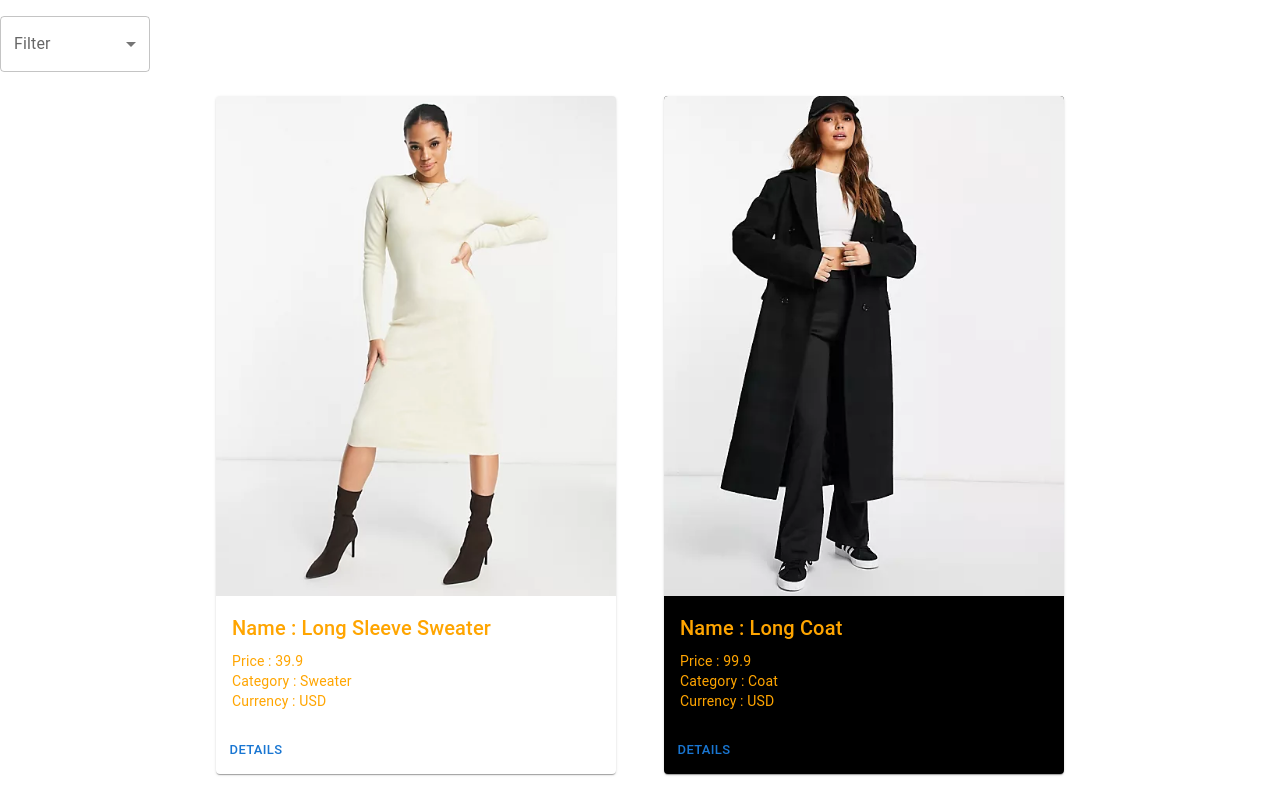
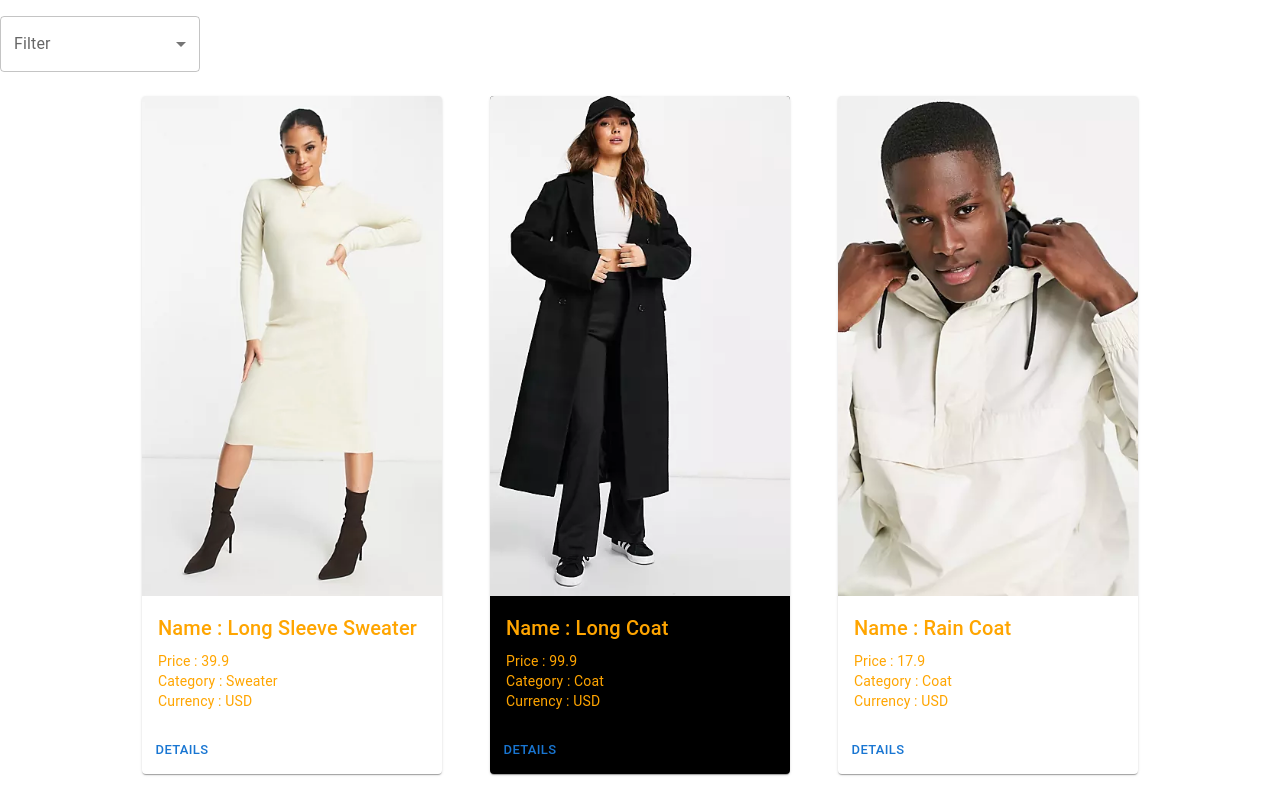
Before and after one commit to fearm3/react-products-momentup, a React (Create React App) app: page / in a window 1280 px wide. Shown: the top 800 px of the page. Built offline with nearby package versions, Linux system fonts and the light colour scheme.

Commit message:
add final

```diff
--- a/src/App.js
+++ b/src/App.js
@@ -1,6 +1,6 @@
 import "./App.css";
-import Home from "./components/Home";
-import Detail from "./components/Detail";
+import Home from "./pages/Home";
+import Detail from "./pages/Detail";
 import { BrowserRouter as Router, Routes, Route } from "react-router-dom";
 
 function App() {
--- a/src/components/Cards.js
+++ b/src/components/Cards.js
@@ -1,8 +1,12 @@
-import Card from "@mui/material/Card";
-import CardContent from "@mui/material/CardContent";
-import CardMedia from "@mui/material/CardMedia";
-import Typography from "@mui/material/Typography";
-import { Button, CardActionArea, CardActions } from "@mui/material";
+import {
+  Button,
+  CardActionArea,
+  CardActions,
+  Typography,
+  Card,
+  CardMedia,
+  CardContent,
+} from "@mui/material";
 
 import { useNavigate } from "react-router-dom";
 
@@ -14,7 +18,7 @@ const Cards = ({ product }) => {
   return (
     <Card
       sx={{
-        width: 400,
+        width: 300,
         margin: 3,
         background: color,
       }}
--- a/src/components/Filters.js
+++ b/src/components/Filters.js
@@ -1,15 +1,15 @@
-/* eslint-disable array-callback-return */
 import React, { Fragment, useState } from "react";
 import { Box } from "@mui/system";
 import { FormControl, InputLabel, Select } from "@mui/material";
 
 import Cards from "./Cards";
 
-const Filters = ({ products }) => {
+const Filters = ({ products, filter_options }) => {
   const [filtered, setFiltered] = useState("");
+  console.log(filtered);
   return (
-    <Fragment>
-      <Box sx={{ maxWidth: 150, marginTop: 2 }}>
+    <>
+      <Box sx={{ maxWidth: 200, marginTop: 2 }}>
         <FormControl fullWidth>
           <InputLabel htmlFor="grouped-native-select">Filter</InputLabel>
           <Select
@@ -20,16 +20,17 @@ const Filters = ({ products }) => {
             onChange={(e) => setFiltered(e.target.value)}
           >
             <option aria-label="None" value="" />
-            <optgroup label="Category">
-              <option value={"Sweater"}>Sweater</option>
-              <option value={"Coat"}>Coat</option>
-              <option value={"Dress"}>Dress</option>
-            </optgroup>
-            <optgroup label="Color">
-              <option value={"Black"}>Black</option>
-              <option value={"White"}>White</option>
-              <option value={"Blue"}>Blue</option>
-            </optgroup>
+            {filter_options.map((options, index) => {
+              return (
+                <Fragment key={index}>
+                  <optgroup label={options.name} />
+
+                  <option value={options.values[0]}>{options.values[0]}</option>
+                  <option value={options.values[1]}>{options.values[1]}</option>
+                  <option value={options.values[2]}>{options.values[2]}</option>
+                </Fragment>
+              );
+            })}
           </Select>
         </FormControl>
       </Box>
@@ -49,13 +50,14 @@ const Filters = ({ products }) => {
             ) {
               return true;
             }
+            // eslint-disable-next-line
             return;
           })
           .map((product) => {
             return <Cards product={product} key={product.id} />;
           })}
       </div>
-    </Fragment>
+    </>
   );
 };
 
--- a/src/components/Detail.js
+++ b/src/pages/Detail.js
@@ -7,8 +7,8 @@ import {
   CircularProgress,
   Typography,
 } from "@mui/material";
-import { apiData } from "../api/apiData";
-import React, { useEffect, useState } from "react";
+import { apiData } from "../utils/apiData";
+import React, { Fragment, useEffect, useState } from "react";
 import { useNavigate, useParams } from "react-router-dom";
 
 const Detail = () => {
@@ -16,22 +16,24 @@ const Detail = () => {
   const [data, setData] = useState("");
   const [loading, setLoading] = useState(false);
   const navigate = useNavigate();
+  const { products } = apiData;
 
   useEffect(() => {
     setLoading(true);
     // eslint-disable-next-line
-    setData(apiData.products.find((item) => item.id == id));
+    setData(products.find((item) => item.id == id));
     setTimeout(() => {
       setLoading(false);
-    }, 1500);
+    }, 1000);
+    // eslint-disable-next-line
   }, [id]);
 
   // console.log(data);
 
   const imgDetail = `/images/${data.image_name}.png`;
-  console.log(imgDetail);
+  // console.log(imgDetail);
   return (
-    <>
+    <Fragment>
       {loading ? (
         <div
           style={{ display: "grid", placeItems: "center", marginTop: "20rem" }}
@@ -75,7 +77,7 @@ const Detail = () => {
           </CardActions>
         </Card>
       )}
-    </>
+    </Fragment>
   );
 };
 
--- a/src/components/Home.js
+++ b/src/pages/Home.js
@@ -1,19 +1,18 @@
 import React, { Fragment } from "react";
 import { Alert } from "@mui/material";
-import Filters from "./Filters";
-import Sort from "./Sort";
+import Filters from "../components/Filters";
+import Sort from "../components/Sort";
 
 //from api
-import { apiData } from "../api/apiData";
-
+import { apiData } from "../utils/apiData";
 
 const Home = () => {
-  const { products, total_product_count, sort_options } = apiData;
+  const { products, total_product_count, sort_options, filter_options } =
+    apiData;
 
   return (
     <Fragment>
-
-      <Filters products={products} />
+      <Filters products={products} filter_options={filter_options} />
       <Sort products={products} sort_options={sort_options} />
       <Alert severity="success">All Products : {total_product_count}</Alert>
     </Fragment>
```
Also changed, not shown: src/utils/apiData.js (renamed from src/api/apiData.js), 1 other file (tests, documents, lock files or other folders).
